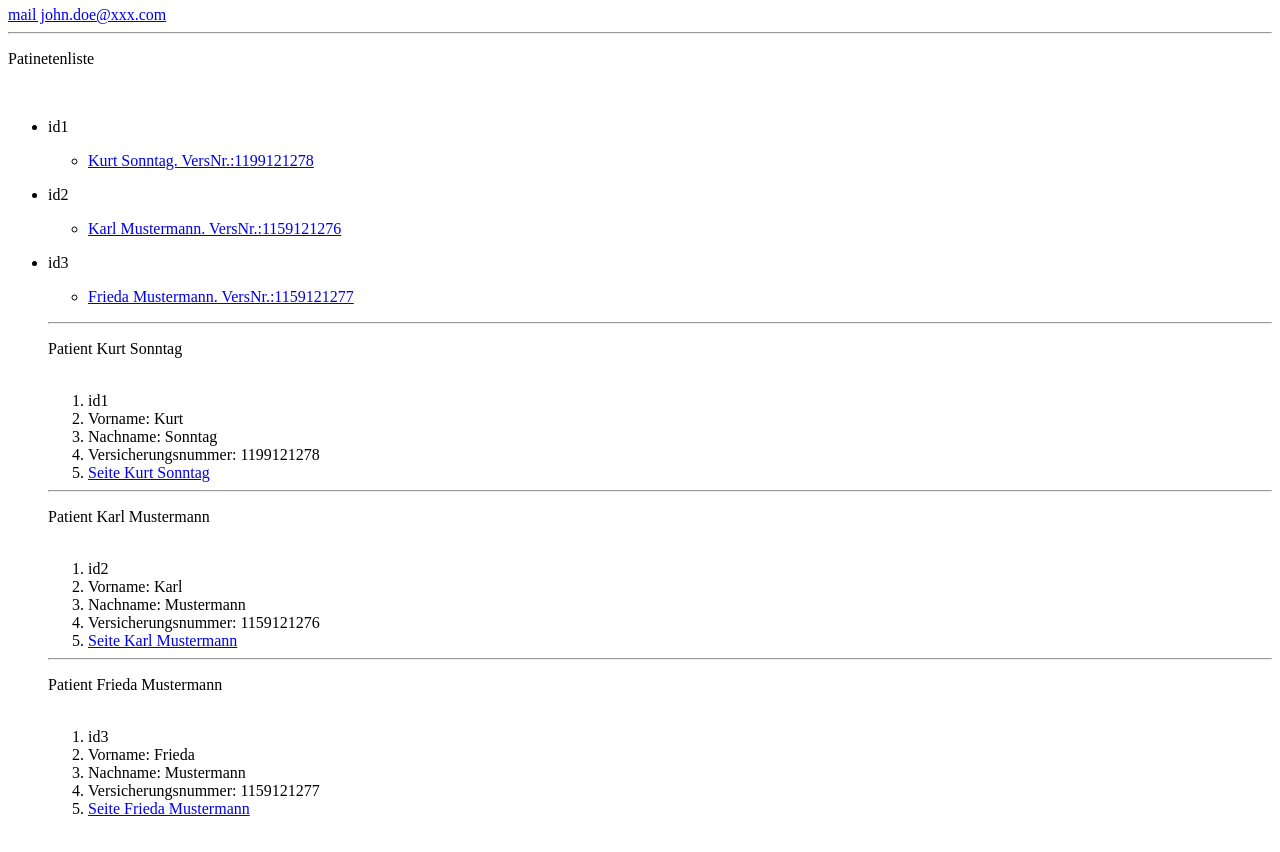
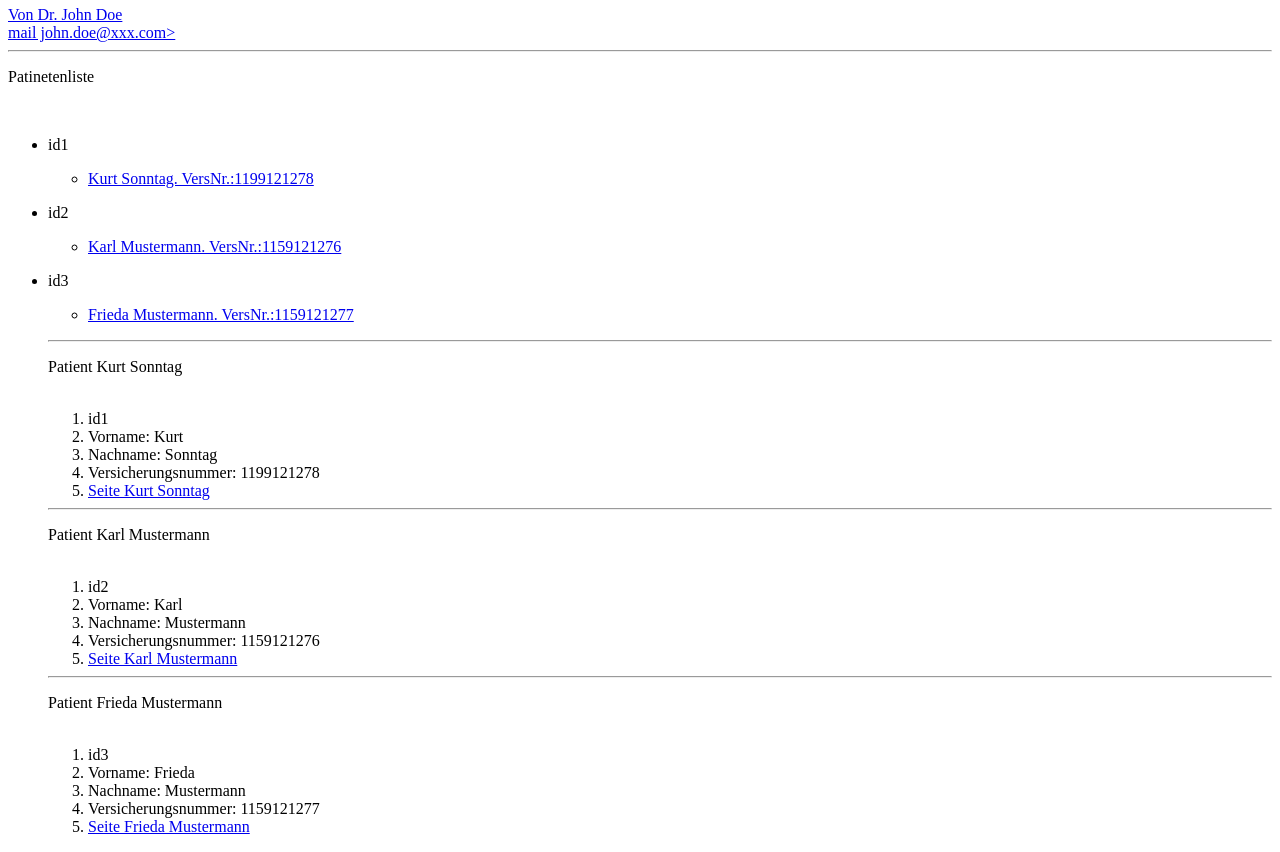
Before and after one commit to elli1612/Patientenkartei, a plain HTML site: page index.html in a window 1280 px wide. Shown: the part 60-912 px from the top of the page. Drawn offline with Linux system fonts and the light colour scheme.

Commit message:
1 file modified

```diff
--- a/index.html
+++ b/index.html
@@ -6,9 +6,9 @@
   </head>
   <body>
     <h1>Patientenkartei</h1>
-    <a href="https://de.wikipedia.org/wiki/John_Doe%22%3EVon Dr. John Doe</a>
+    <a href="https://de.wikipedia.org/wiki/John_Doe"> Von Dr. John Doe</a>
     <br>
-    <a href="mailto:john.doe@xxx.com">mail john.doe@xxx.com</a>
+    <a href="mailto:john.doe@xxx.com">mail john.doe@xxx.com></a>
     <hr>
     <p>Patinetenliste<p>
     <br>
```
